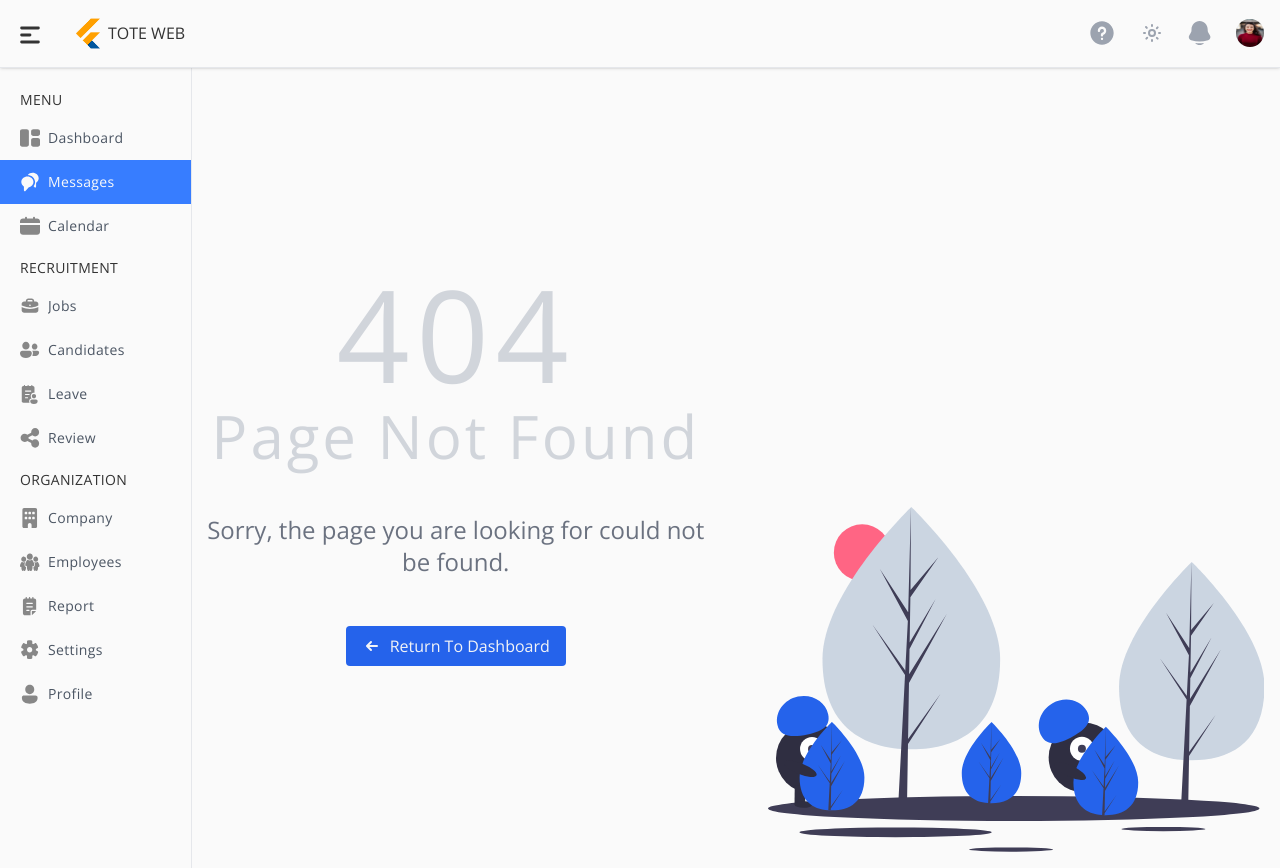
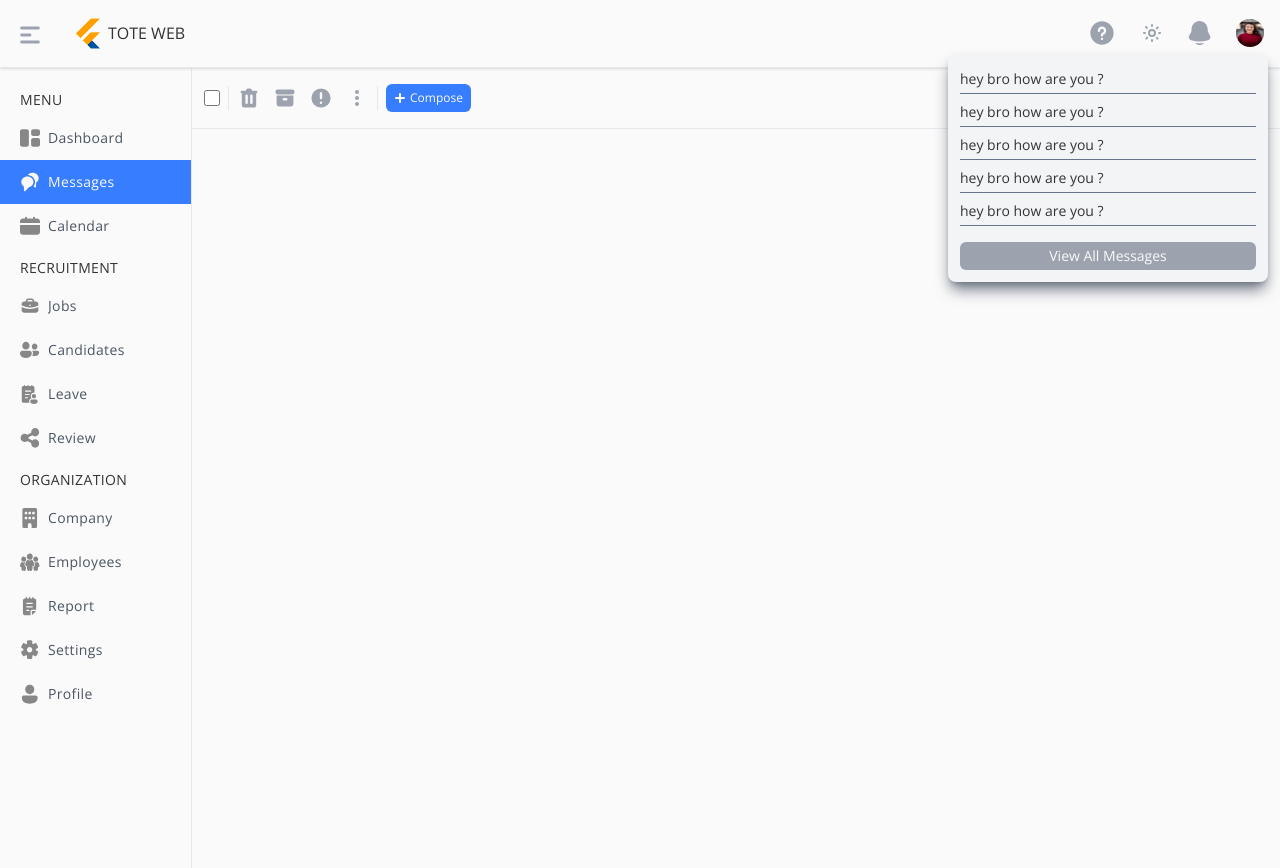
Before and after one commit to TOTE-web/tote-web-client, a React (Vite) app: page /messages in a window 1280 px wide. Both pictures are taken after a click on the icon 1200 px from the left and 33 px from the top of the page. Built offline with nearby package versions, Linux system fonts and the light colour scheme.

Commit message:
added messages and pop ups

```diff
--- a/src/App.tsx
+++ b/src/App.tsx
@@ -4,6 +4,7 @@ import InvalidPage from './pages/invalidPage';
 import Dashboard from './pages/dashboard';
 import BaseApp from './components/baseApp';
 import Calendar from './pages/calendar';
+import Messages from './pages/messages';
 
 const App = () => {
   return (
@@ -14,6 +15,7 @@ const App = () => {
         <Route path="/forgot-password" element={<ForgotPassword />} />
         <Route index element={<BaseApp component={<Dashboard />} />} />
         <Route path='/calendar' element={<BaseApp component={<Calendar />} />} />
+        <Route path='/messages' element={<BaseApp component={<Messages />} />} />
         <Route path="/*" element={<BaseApp component={<InvalidPage />} />} />
       </Routes>
     </BrowserRouter>
--- a/src/components/header/index.tsx
+++ b/src/components/header/index.tsx
@@ -1,3 +1,4 @@
+import { useState } from 'react';
 import { Link } from 'react-router-dom';
 import { BellIcon, CompanyLogo, CrossIcon, DarkModeIcon, HelpIcon, SideBarToggleIcon, WhiteModeIcon } from '../icons';
 import { useDispatch, useSelector } from 'react-redux';
@@ -5,9 +6,19 @@ import { SelectorState } from '../../redux/interfaces';
 import './styles.scss';
 import { setSidebarState } from '../../redux/reducers/sidebarSlice';
 
+const notifications = [
+  'hey bro how are you ?',
+  'hey bro how are you ?',
+  'hey bro how are you ?',
+  'hey bro how are you ?',
+  'hey bro how are you ?',
+];
+
 const Header = () => {
   const sidebar = useSelector((state: SelectorState)=> state?.sidebar);
   const dispatch = useDispatch();
+  const [isShowMsg, setIsShowMsg] = useState(false);
+  const [isShowProfile, setIsShowProfile] = useState(false);
 
   const handleSidebar = () => {
     dispatch(setSidebarState(!sidebar.isOpened));
@@ -30,11 +41,35 @@ const Header = () => {
         </Link>
       </div>
       <div className='flex justify-center items-center gap-6'>
-        <HelpIcon className="w-7 h-7 cursor-pointer dark:fill-gray-300" pathClassName="fill-gray-400 dark:fill-gray-300" />
+        <Link to='/support' target='_blank'>
+          <HelpIcon className="w-7 h-7 cursor-pointer dark:fill-gray-300" pathClassName="fill-gray-400 dark:fill-gray-300" />
+        </Link>
         <DarkModeIcon className='w-6 h-6 hidden dark:inline-block cursor-pointer' onClick={()=> themeToggler('light')} />
         <WhiteModeIcon className='w-6 h-6 dark:hidden cursor-pointer' onClick={()=> themeToggler('dark')} />
-        <BellIcon className="w-6 h-6 cursor-pointer" pathClassName="fill-gray-400 dark:fill-gray-300" />
-        <img src="/person.jpg" alt="person-img" className='w-7 h-7 rounded-full cursor-pointer' />
+        <div className='relative'>
+          <BellIcon className="w-6 h-6 cursor-pointer" onClick={()=> setIsShowMsg((prev)=> !prev)} pathClassName="fill-gray-400 dark:fill-gray-300" />
+          <div className={`${!isShowMsg ? 'hidden' : ''} absolute min-w-[20rem] p-3 rounded-lg top-8 -right-14 z-50 shadow-lg shadow-gray-500 bg-gray-100 dark:bg-gray-800`}>
+            <div className='flex flex-col gap-1'>
+              {notifications.map((item)=> (
+                <div key={item} className='w-full border-b border-slate-500 py-1 text-sm'>{item}</div>
+              ))}
+            </div>
+            <Link to='/messages' onClick={()=> setIsShowMsg((prev)=> !prev)} className='inline-block w-full text-center text-sm py-1 bg-gray-400 dark:bg-gray-400 text-white rounded-md cursor-pointer mt-4'>
+              View All Messages
+            </Link>
+          </div>
+        </div>
+        <div className='relative'>
+          <img src="/person.jpg" alt="person-img" className='w-7 h-7 rounded-full cursor-pointer' onClick={()=> setIsShowProfile(prev=> !prev)} />
+          <div className={`${!isShowProfile ? 'hidden' : ''} absolute min-w-[10rem] p-3 rounded-lg top-8 right-0 z-50 shadow-lg shadow-gray-500 bg-gray-100 dark:bg-gray-800`}>
+            <div className='text-xs flex flex-col gap-2'>
+              <span className='w-full'>Neil Kumar</span>
+              <span className='w-full'>Neil@growpital.com</span>
+            </div>
+            <Link to='/profile'  onClick={()=> setIsShowProfile(prev=> !prev)} className='inline-block w-full mt-2 text-xs text-blue-700 cursor-pointer'>View Profile</Link>
+            <div className='w-full mt-2 text-red text-xs cursor-pointer'>Logout</div>
+          </div>
+        </div>
       </div>
     </header>
   )
--- a/src/components/header/styles.scss
+++ b/src/components/header/styles.scss
@@ -8,7 +8,7 @@
       @apply flex justify-center items-center w-auto h-auto mt-1 cursor-pointer;
 
       .sidebar-toggler {
-        @apply w-7 h-7 block align-middle;
+        @apply w-7 h-7 block align-middle fill-gray-400 dark:fill-gray-300;
 
         &.opened {
           @apply md:hidden;
@@ -16,7 +16,7 @@
       }
 
       .cross-icon {
-        @apply w-7 h-6 align-middle hidden;
+        @apply w-7 h-6 align-middle hidden fill-gray-400 dark:fill-gray-300;
 
         &.opened {
           @apply md:inline-block;
--- a/src/components/icons/index.tsx
+++ b/src/components/icons/index.tsx
@@ -6,13 +6,13 @@ export const CompanyLogo = ({ className }) => (
 )
 
 export const SideBarToggleIcon = ({ className, onClick }) => (
-  <svg className={className} onClick={onClick} fill="currentColor" viewBox="0 0 20 20" xmlns="http://www.w3.org/2000/svg">
+  <svg className={className} onClick={onClick} viewBox="0 0 20 20" xmlns="http://www.w3.org/2000/svg">
     <path fillRule="evenodd" d="M3 5a1 1 0 011-1h12a1 1 0 110 2H4a1 1 0 01-1-1zM3 10a1 1 0 011-1h6a1 1 0 110 2H4a1 1 0 01-1-1zM3 15a1 1 0 011-1h12a1 1 0 110 2H4a1 1 0 01-1-1z" clipRule="evenodd"></path>
   </svg>
 );
 
 export const CrossIcon = ({ className, onClick }) => (
-  <svg className={className} onClick={onClick} fill="currentColor" viewBox="0 0 20 20" xmlns="http://www.w3.org/2000/svg">
+  <svg className={className} onClick={onClick} viewBox="0 0 20 20" xmlns="http://www.w3.org/2000/svg">
     <path fillRule="evenodd" d="M4.293 4.293a1 1 0 011.414 0L10 8.586l4.293-4.293a1 1 0 111.414 1.414L11.414 10l4.293 4.293a1 1 0 01-1.414 1.414L10 11.414l-4.293 4.293a1 1 0 01-1.414-1.414L8.586 10 4.293 5.707a1 1 0 010-1.414z" clipRule="evenodd"></path>
   </svg>
 )
@@ -30,8 +30,8 @@ export const HelpIcon = ({ className, pathClassName }) => (
   </svg>
 );
 
-export const BellIcon = ({ className, pathClassName }) => (
-  <svg className={className} viewBox="0 0 14 15" fill="none" xmlns="http://www.w3.org/2000/svg">
+export const BellIcon = ({ className, pathClassName, onClick }) => (
+  <svg className={className} viewBox="0 0 14 15" onClick={onClick} fill="none" xmlns="http://www.w3.org/2000/svg">
     <path d="M4.01405 13.6815C4.34041 14.0942 4.75628 14.4273 5.23026 14.6557C5.70423 14.8841 6.22391 15.0019 6.75005 15C7.27618 15.0019 7.79586 14.8841 8.26984 14.6557C8.74381 14.4273 9.15968 14.0942 9.48605 13.6815C7.67035 13.9276 5.82974 13.9276 4.01405 13.6815ZM11.8125 5.25V5.778C11.8125 6.41175 11.9925 7.03125 12.3315 7.5585L13.1625 8.85075C13.9208 10.0312 13.3418 11.6355 12.0225 12.0082C8.57536 12.9847 4.92473 12.9847 1.47755 12.0082C0.158296 11.6355 -0.420703 10.0312 0.337547 8.85075L1.16855 7.5585C1.50873 7.02702 1.68913 6.40903 1.6883 5.778V5.25C1.6883 2.3505 3.9548 0 6.75005 0C9.5453 0 11.8125 2.3505 11.8125 5.25Z" className={pathClassName} />
   </svg>
 );
--- a/src/components/sidebar/styles.scss
+++ b/src/components/sidebar/styles.scss
@@ -50,7 +50,7 @@
 
     .sidebar-card .sidebar-list {
       .sidebar-list-item {
-        @apply justify-center;
+        @apply justify-center items-center;
 
         .sidebar-list-icon {
           @apply ml-0;
--- a/src/index.css
+++ b/src/index.css
@@ -5,8 +5,6 @@
 
 :root {
   font-family: 'Open Sans', sans-serif;
-
-  color-scheme: light dark;
 
   font-synthesis: none;
   text-rendering: optimizeLegibility;
--- a/src/pages/dashboard/index.tsx
+++ b/src/pages/dashboard/index.tsx
@@ -1,7 +1,7 @@
 
 const Dashboard = () => {
   return (
-    <div className="text-black">
+    <div className="text-black dark:text-white">
       Hey this is dashboard page
     </div>
   )
--- /dev/null
+++ b/src/pages/messages/index.tsx
@@ -0,0 +1,48 @@
+import './styles.scss';
+
+const Messages = () => {
+  return (
+    <div className="messages-page">
+      <div className="messages-top-section">
+        <div className="messages-top-side1">
+          <div className="messages-top-checkbox">
+            <input type="checkbox" />
+          </div>
+          <div className="flex justify-center items-center gap-3 border-x border-gray-200 dark:border-gray-400 px-2">
+            <div className="cursor-pointer">
+              <svg className="w-6 h-6 fill-gray-400 dark:fill-gray-300" viewBox="0 0 20 20" xmlns="http://www.w3.org/2000/svg"><path fillRule="evenodd" d="M9 2a1 1 0 00-.894.553L7.382 4H4a1 1 0 000 2v10a2 2 0 002 2h8a2 2 0 002-2V6a1 1 0 100-2h-3.382l-.724-1.447A1 1 0 0011 2H9zM7 8a1 1 0 012 0v6a1 1 0 11-2 0V8zm5-1a1 1 0 00-1 1v6a1 1 0 102 0V8a1 1 0 00-1-1z" clipRule="evenodd"></path></svg>
+            </div>
+            <div className="cursor-pointer">
+              <svg className="w-6 h-6 fill-gray-400 dark:fill-gray-300" viewBox="0 0 20 20" xmlns="http://www.w3.org/2000/svg"><path d="M4 3a2 2 0 100 4h12a2 2 0 100-4H4z"></path><path fillRule="evenodd" d="M3 8h14v7a2 2 0 01-2 2H5a2 2 0 01-2-2V8zm5 3a1 1 0 011-1h2a1 1 0 110 2H9a1 1 0 01-1-1z" clipRule="evenodd"></path></svg>
+            </div>
+            <div className="cursor-pointer">
+              <svg className="w-6 h-6 fill-gray-400 dark:fill-gray-300" viewBox="0 0 20 20" xmlns="http://www.w3.org/2000/svg"><path fillRule="evenodd" d="M18 10a8 8 0 11-16 0 8 8 0 0116 0zm-7 4a1 1 0 11-2 0 1 1 0 012 0zm-1-9a1 1 0 00-1 1v4a1 1 0 102 0V6a1 1 0 00-1-1z" clipRule="evenodd"></path></svg>
+            </div>
+            <div className="cursor-pointer">
+              <svg className="w-6 h-5 fill-gray-400 dark:fill-gray-300" viewBox="0 0 20 20" xmlns="http://www.w3.org/2000/svg"><path d="M10 6a2 2 0 110-4 2 2 0 010 4zM10 12a2 2 0 110-4 2 2 0 010 4zM10 18a2 2 0 110-4 2 2 0 010 4z"></path></svg>
+            </div>
+          </div>
+          <div className="mx-2">
+              <div className="pl-1 pr-2 cursor-pointer py-1 bg-primary text-white rounded-md flex gap-0 justify-center items-center text-xs">
+                <svg className="h-5 fill-white" viewBox="0 0 20 20" xmlns="http://www.w3.org/2000/svg">
+                  <path fillRule="evenodd" d="M10 5a1 1 0 011 1v3h3a1 1 0 110 2h-3v3a1 1 0 11-2 0v-3H6a1 1 0 110-2h3V6a1 1 0 011-1z" clipRule="evenodd"></path>
+                </svg>
+                Compose
+              </div>
+          </div>
+        </div>
+        <div className='flex items-center mr-4'>
+          <div className='cursor-pointer mr-2'>
+            <svg className="h-6 fill-gray-400 dark:fill-gray-300" viewBox="0 0 20 20" xmlns="http://www.w3.org/2000/svg"><path fillRule="evenodd" d="M12.707 5.293a1 1 0 010 1.414L9.414 10l3.293 3.293a1 1 0 01-1.414 1.414l-4-4a1 1 0 010-1.414l4-4a1 1 0 011.414 0z" clipRule="evenodd"></path></svg>
+          </div>
+          <div className='cursor-pointer mr-2'>
+            <svg className="h-6 fill-gray-400 dark:fill-gray-300" viewBox="0 0 20 20" xmlns="http://www.w3.org/2000/svg"><path fillRule="evenodd" d="M7.293 14.707a1 1 0 010-1.414L10.586 10 7.293 6.707a1 1 0 011.414-1.414l4 4a1 1 0 010 1.414l-4 4a1 1 0 01-1.414 0z" clipRule="evenodd"></path></svg>
+          </div>
+          <span className='text-xs dark:text-gray-300 text-gray-400'>Show <span className='text-black dark:text-white'>1-25</span> of <span className='text-black dark:text-white'>2290</span></span>
+        </div>
+      </div>
+    </div>
+  )
+}
+
+export default Messages;
--- /dev/null
+++ b/src/pages/messages/styles.scss
@@ -0,0 +1,19 @@
+.messages-page {
+  @apply flex flex-col w-full h-full overflow-auto;
+
+  .messages-top-section {
+    @apply w-full flex justify-between items-center border-b border-gray-200 dark:border-gray-400 py-4;
+
+    .messages-top-side1 {
+      @apply flex items-center;
+
+      .messages-top-checkbox {
+        @apply mr-2 ml-3 grid place-items-center;
+
+        input {
+          @apply w-4 h-4 rounded-md border-black dark:border-white cursor-pointer;
+        }
+      }
+    }
+  }
+}
```
